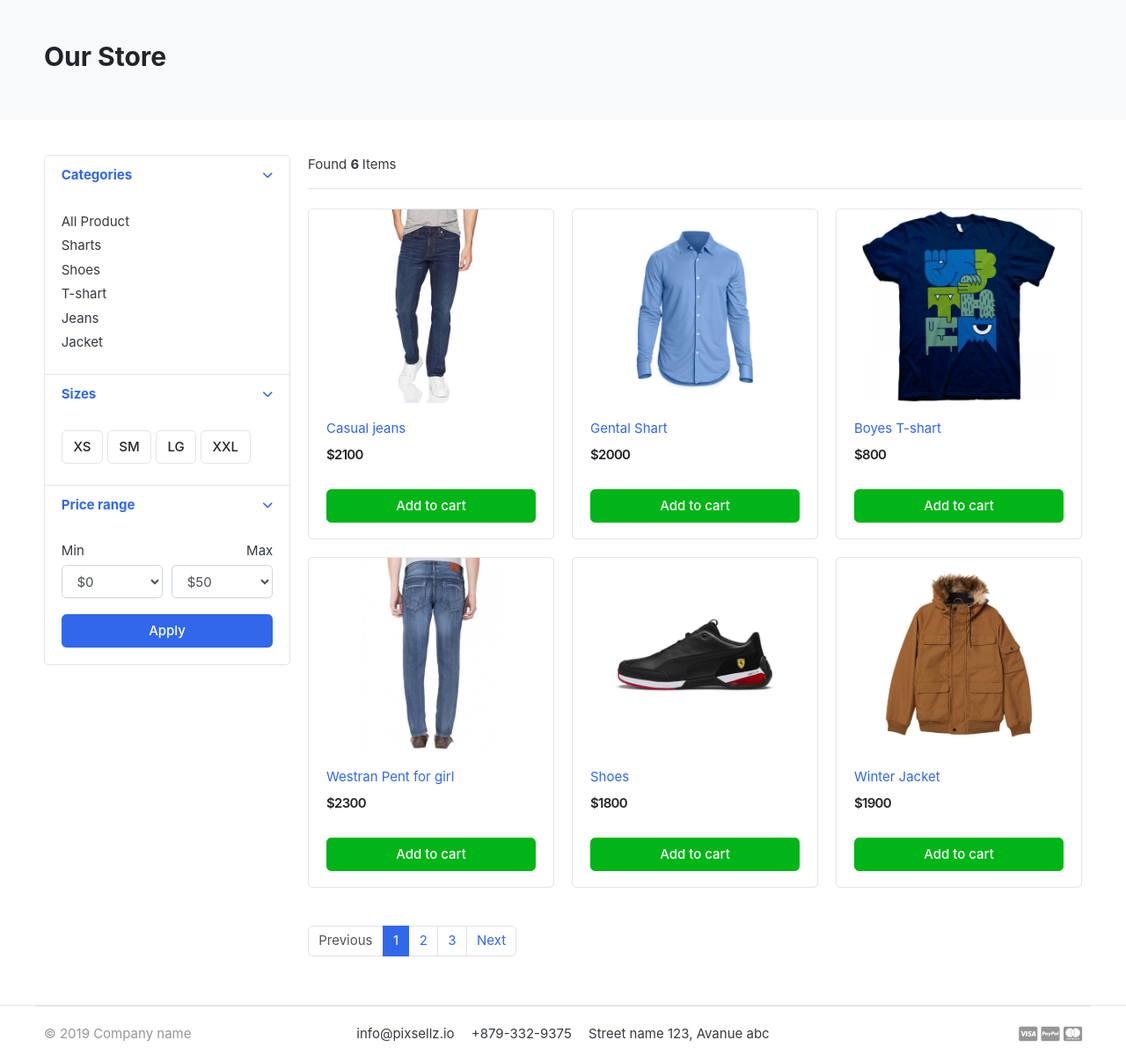
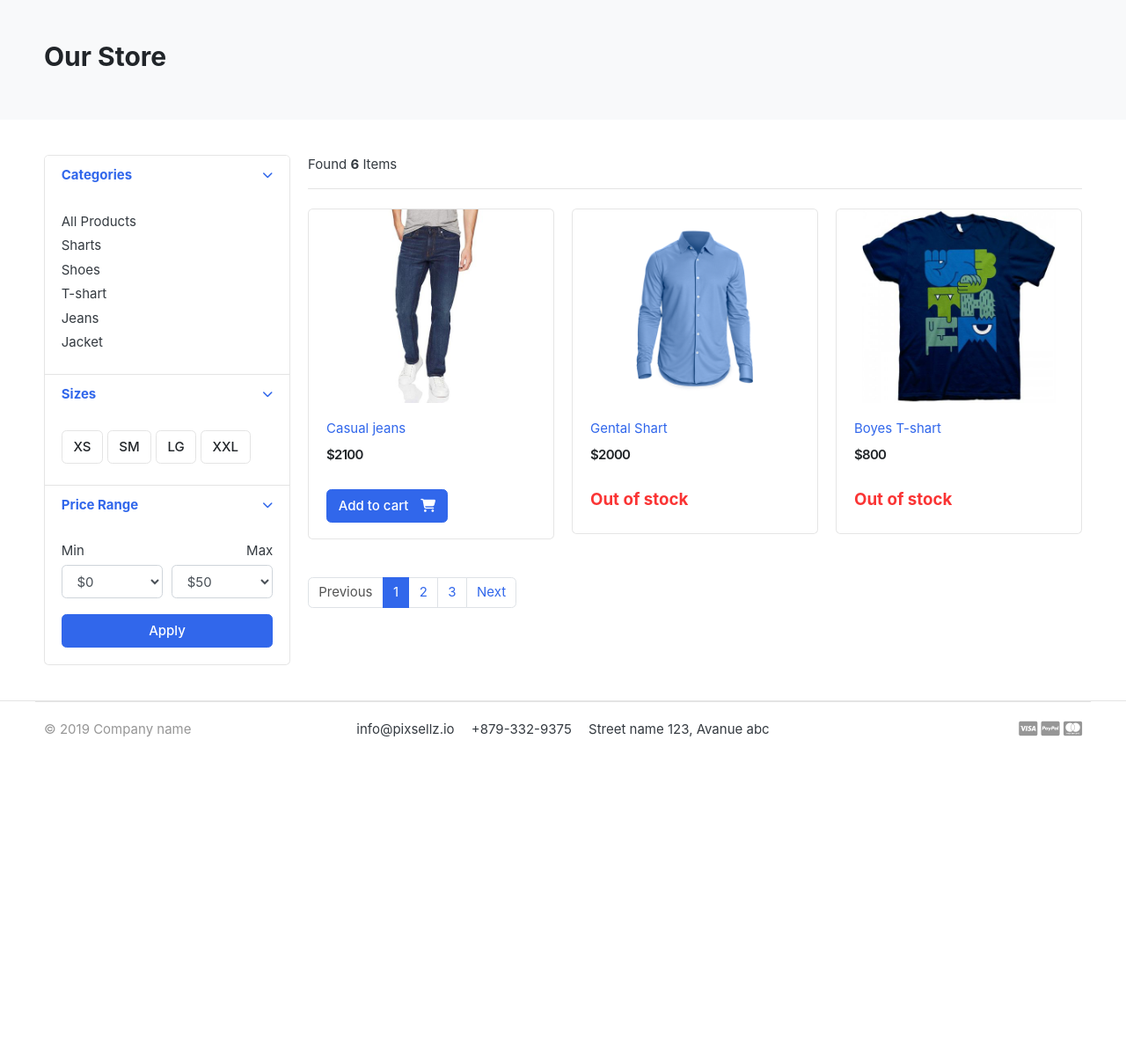
Before and after one commit to Asif294/GreatKart-E-commerch, a Django app: page /store/ in a window 1280 px wide. Shown: the part 118-1325 px from the top of the page at 88% size. After the commit the page ends 956 px from the top, so only its background shows below. Run offline with Django 5.2, Linux system fonts and the light colour scheme; data comes from the database, SQL or seed files in the repository; both versions use the stored data as it was after the commit; some libraries are stand-ins or nearby versions; some web fonts are replaced.

Commit message:
pagination

```diff
--- a/store/views.py
+++ b/store/views.py
@@ -4,6 +4,7 @@ from category.models import Category
 from carts.views import _cart_id
 from django.http import HttpResponse
 from carts.models import CartItem
+from django.core.paginator import EmptyPage,PageNotAnInteger,Paginator
 
 def store(request,category_slug=None):
     categories=None
@@ -14,9 +15,13 @@ def store(request,category_slug=None):
         product_count=products.count()
     else:
         products = Product.objects.filter(is_available=True)
+        paginator=Paginator(products,3)
+        page=request.GET.get('page')
+        pages_products=paginator.get_page(page)
+
         product_count=products.count()
     context = {
-        'products': products,
+        'products': pages_products,
         'product_count':product_count,
     }
     return render(request, 'store/store.html', context)
--- a/templates/store/store.html
+++ b/templates/store/store.html
@@ -1,85 +1,71 @@
-{%  extends "base.html" %}
+{% extends "base.html" %}
 
-{% block content%}
+{% block content %}
 <section class="section-pagetop bg">
   <div class="container">
     <h2 class="title-page">Our Store</h2>
+  </div>
+</section>
 
-</div> <!-- container //  -->
-</section>
 <section class="section-content padding-y">
   <div class="container">
 
     <div class="row">
+      <!-- Sidebar -->
       <aside class="col-md-3">
+        <div class="card">
 
-<div class="card">
+          <!-- Categories -->
           <article class="filter-group">
             <header class="card-header">
-			<a href="#" data-toggle="collapse" data-target="#collapse_1" aria-expanded="true" class="">
+              <a href="#" data-toggle="collapse" data-target="#collapse_1" aria-expanded="true">
                 <i class="icon-control fa fa-chevron-down"></i>
                 <h6 class="title">Categories</h6>
               </a>
             </header>
-		<div class="filter-content collapse show" id="collapse_1" style="">
+            <div class="filter-content collapse show" id="collapse_1">
               <div class="card-body">
-
                 <ul class="list-menu">
-				<li><a  href="{% url 'store'%}">All Product </a></li>
+                  <li><a href="{% url 'store' %}">All Products</a></li>
                   {% for category in links %}
-				<li><a  href="{{category.get_url}}">{{category.category}} </a></li>
+                  <li><a href="{{ category.get_url }}">{{ category.category }}</a></li>
                   {% endfor %}
                 </ul>
+              </div>
+            </div>
+          </article>
 
-			</div> <!-- card-body.// -->
-		</div>
-	</article> <!-- filter-group  .// -->
+          <!-- Sizes -->
           <article class="filter-group">
             <header class="card-header">
-			<a href="#" data-toggle="collapse" data-target="#collapse_4" aria-expanded="true" class="">
+              <a href="#" data-toggle="collapse" data-target="#collapse_4" aria-expanded="true">
                 <i class="icon-control fa fa-chevron-down"></i>
-				<h6 class="title">Sizes </h6>
+                <h6 class="title">Sizes</h6>
               </a>
             </header>
-		<div class="filter-content collapse show" id="collapse_4" style="">
+            <div class="filter-content collapse show" id="collapse_4">
               <div class="card-body">
-			  <label class="checkbox-btn">
-			    <input type="checkbox">
-			    <span class="btn btn-light"> XS </span>
-			  </label>
+                <label class="checkbox-btn"><input type="checkbox"><span class="btn btn-light">XS</span></label>
+                <label class="checkbox-btn"><input type="checkbox"><span class="btn btn-light">SM</span></label>
+                <label class="checkbox-btn"><input type="checkbox"><span class="btn btn-light">LG</span></label>
+                <label class="checkbox-btn"><input type="checkbox"><span class="btn btn-light">XXL</span></label>
+              </div>
+            </div>
+          </article>
 
-			  <label class="checkbox-btn">
-			    <input type="checkbox">
-			    <span class="btn btn-light"> SM </span>
-			  </label>
-
-			  <label class="checkbox-btn">
-			    <input type="checkbox">
-			    <span class="btn btn-light"> LG </span>
-			  </label>
-
-			  <label class="checkbox-btn">
-			    <input type="checkbox">
-			    <span class="btn btn-light"> XXL </span>
-			  </label>
-		</div><!-- card-body.// -->
-		</div>
-	</article> <!-- filter-group .// -->
-
+          <!-- Price Range -->
           <article class="filter-group">
             <header class="card-header">
-			<a href="#" data-toggle="collapse" data-target="#collapse_3" aria-expanded="true" class="">
+              <a href="#" data-toggle="collapse" data-target="#collapse_3" aria-expanded="true">
                 <i class="icon-control fa fa-chevron-down"></i>
-				<h6 class="title">Price range </h6>
+                <h6 class="title">Price Range</h6>
               </a>
             </header>
-		<div class="filter-content collapse show" id="collapse_3" style="">
+            <div class="filter-content collapse show" id="collapse_3">
               <div class="card-body">
-
                 <div class="form-row">
                   <div class="form-group col-md-6">
                     <label>Min</label>
-				  <!-- <input class="form-control" placeholder="$0" type="number"> -->
                     <select class="mr-2 form-control">
                       <option value="0">$0</option>
                       <option value="50">$50</option>
@@ -102,55 +88,52 @@
                       <option value="2000">$2000+</option>
                     </select>
                   </div>
-				</div> <!-- form-row.// -->
+                </div>
                 <button class="btn btn-block btn-primary">Apply</button>
-			</div><!-- card-body.// -->
               </div>
-	</article> <!-- filter-group .// -->
+            </div>
+          </article>
+        </div>
+      </aside>
 
-</div> <!-- card.// -->
-
-	</aside> <!-- col.// -->
+      <!-- Product Section -->
       <main class="col-md-9">
-
         <header class="border-bottom mb-4 pb-3">
           <div class="form-inline">
-			<span class="mr-md-auto">Found <b>{{product_count}} </b> Items</span>
+            <span class="mr-md-auto">Found <b>{{ product_count }}</b> Items</span>
+          </div>
+        </header>
 
-		</div>
-</header><!-- sect-heading -->
-
-
- <!-- this is product section -->
         <div class="row">
           {% for product in products %}
           <div class="col-md-4">
             <figure class="card card-product-grid">
               <div class="img-wrap">
-
-
-
-
-
-        <a href="{{product.get_url}}"> <img src="{{ product.images.url }}" alt="{{ product.product_name }}"></a>
+                <a href="{{ product.get_url }}">
+                  <img src="{{ product.images.url }}" alt="{{ product.product_name }}">
+                </a>
               </div>
               <figcaption class="info-wrap">
                 <div class="fix-height">
-          <a href="{{product.get_url}}">{{ product.product_name }}</a>
+                  <a href="{{ product.get_url }}">{{ product.product_name }}</a>
                   <div class="price-wrap mt-2">
                     <span class="price">${{ product.price }}</span>
                   </div>
+                </div>
 
-        </div>
-        <a href="{% url 'add_cart' product.id%}" class="btn btn-block btn-success">Add to cart</a>
+                {% if product.stock <= 0 %}
+                  <h5 class="text-danger">Out of stock</h5>
+                {% else %}
+                  <a href="{% url 'add_cart' product.id %}" class="btn btn-primary">
+                    <span class="text">Add to cart</span>
+                    <i class="fas fa-shopping-cart"></i>
+                  </a>
+                {% endif %}
               </figcaption>
             </figure>
-
           </div>
           {% endfor %}
         </div>
-
-
 
         <nav class="mt-4" aria-label="Page navigation sample">
           <ul class="pagination">
@@ -161,11 +144,9 @@
             <li class="page-item"><a class="page-link" href="#">Next</a></li>
           </ul>
         </nav>
-
-	</main> <!-- col.// -->
+      </main>
+    </div>
 
   </div>
-
-</div> <!-- container .//  -->
 </section>
 {% endblock %}
```
Also changed, not shown: db.sqlite3, templates/store/product_detail.html (line endings or trailing spaces). Lines whose indentation alone changed are shown as unchanged.
